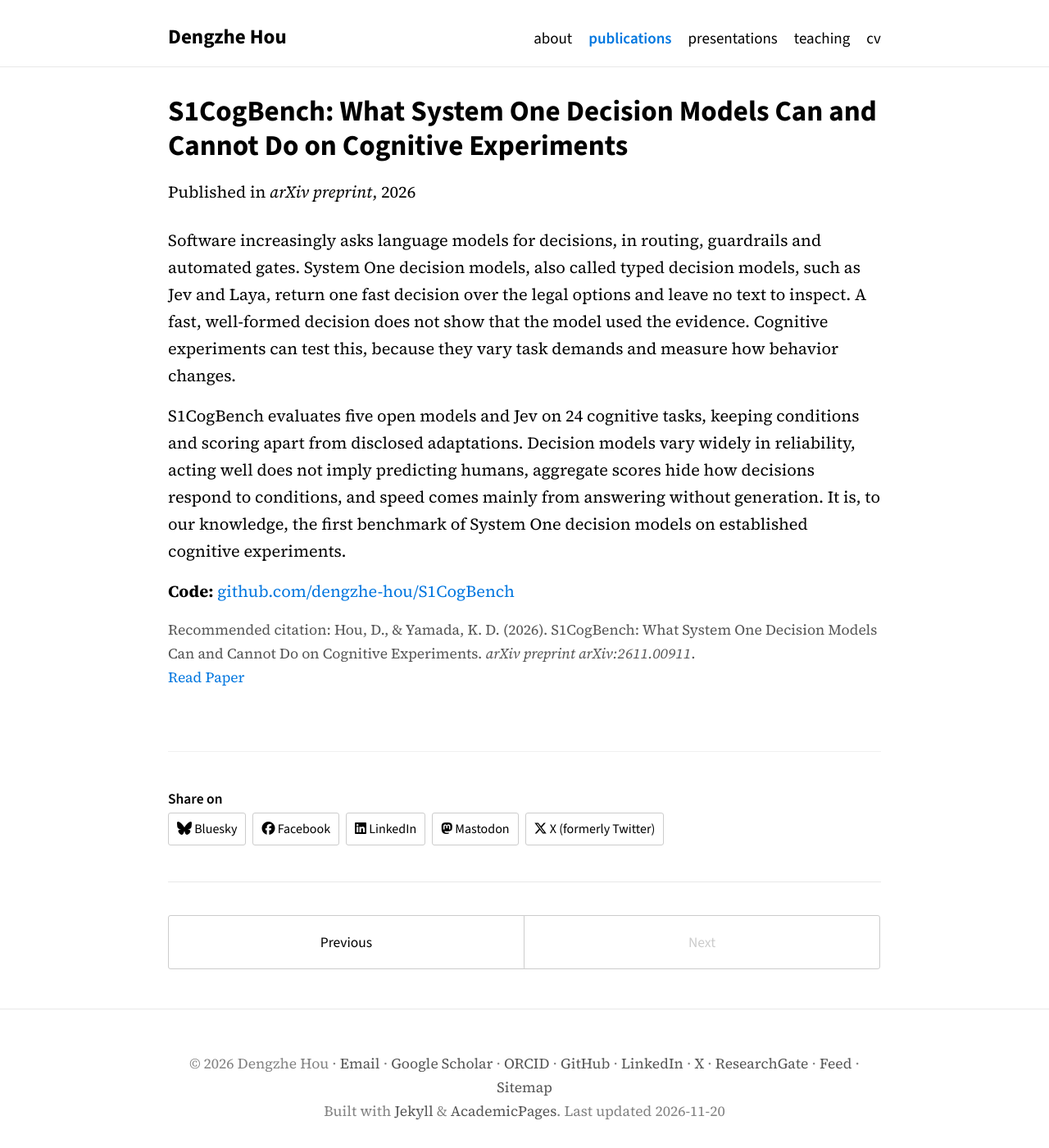
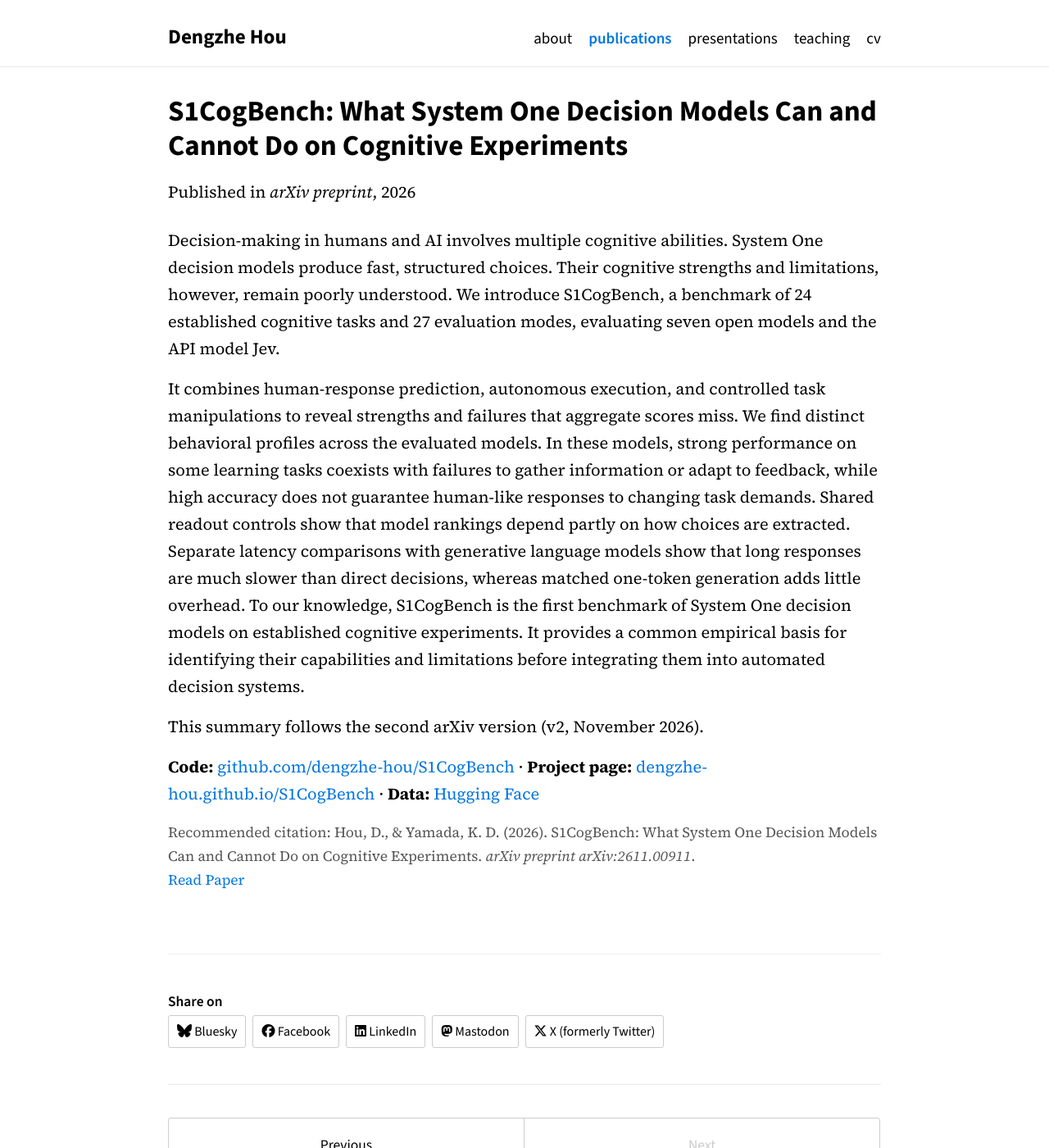
Before and after one commit to dengzhe-hou/dengzhe-hou.github.io, a Jekyll site: the page built from _publications/2026-10-31-arxiv-s1cogbench.md, in a window 1280 px wide and 1400 px high. Shown: the whole window at 82% size. Built offline with Jekyll 4.4.1, drawn with Linux system fonts in a browser that asks for light colours.

Commit message:
Add the S1CogBench v2 news item and update its publication summary
Co-Authored-By: Claude Opus 5.5 <noreply@anthropic.com>

```diff
--- a/_publications/2026-10-31-arxiv-s1cogbench.md
+++ b/_publications/2026-10-31-arxiv-s1cogbench.md
@@ -10,8 +10,10 @@ paperurl: 'https://arxiv.org/abs/2611.00911'
 citation: 'Hou, D., &amp; Yamada, K. D. (2026). S1CogBench: What System One Decision Models Can and Cannot Do on Cognitive Experiments. <i>arXiv preprint arXiv:2611.00911</i>.'
 ---
 
-Software increasingly asks language models for decisions, in routing, guardrails and automated gates. System One decision models, also called typed decision models, such as Jev and Laya, return one fast decision over the legal options and leave no text to inspect. A fast, well-formed decision does not show that the model used the evidence. Cognitive experiments can test this, because they vary task demands and measure how behavior changes.
+Decision-making in humans and AI involves multiple cognitive abilities. System One decision models produce fast, structured choices. Their cognitive strengths and limitations, however, remain poorly understood. We introduce S1CogBench, a benchmark of 24 established cognitive tasks and 27 evaluation modes, evaluating seven open models and the API model Jev.
 
-S1CogBench evaluates five open models and Jev on 24 cognitive tasks, keeping conditions and scoring apart from disclosed adaptations. Decision models vary widely in reliability, acting well does not imply predicting humans, aggregate scores hide how decisions respond to conditions, and speed comes mainly from answering without generation. It is, to our knowledge, the first benchmark of System One decision models on established cognitive experiments.
+It combines human-response prediction, autonomous execution, and controlled task manipulations to reveal strengths and failures that aggregate scores miss. We find distinct behavioral profiles across the evaluated models. In these models, strong performance on some learning tasks coexists with failures to gather information or adapt to feedback, while high accuracy does not guarantee human-like responses to changing task demands. Shared readout controls show that model rankings depend partly on how choices are extracted. Separate latency comparisons with generative language models show that long responses are much slower than direct decisions, whereas matched one-token generation adds little overhead. To our knowledge, S1CogBench is the first benchmark of System One decision models on established cognitive experiments. It provides a common empirical basis for identifying their capabilities and limitations before integrating them into automated decision systems.
 
-**Code:** [github.com/dengzhe-hou/S1CogBench](https://github.com/dengzhe-hou/S1CogBench)
+This summary follows the second arXiv version (v2, November 2026).
+
+**Code:** [github.com/dengzhe-hou/S1CogBench](https://github.com/dengzhe-hou/S1CogBench) · **Project page:** [dengzhe-hou.github.io/S1CogBench](https://dengzhe-hou.github.io/S1CogBench/) · **Data:** [Hugging Face](https://huggingface.co/datasets/dengzhe-hou/S1CogBench)
```
Also changed, not shown: _pages/about.md (+1 -0 lines).
